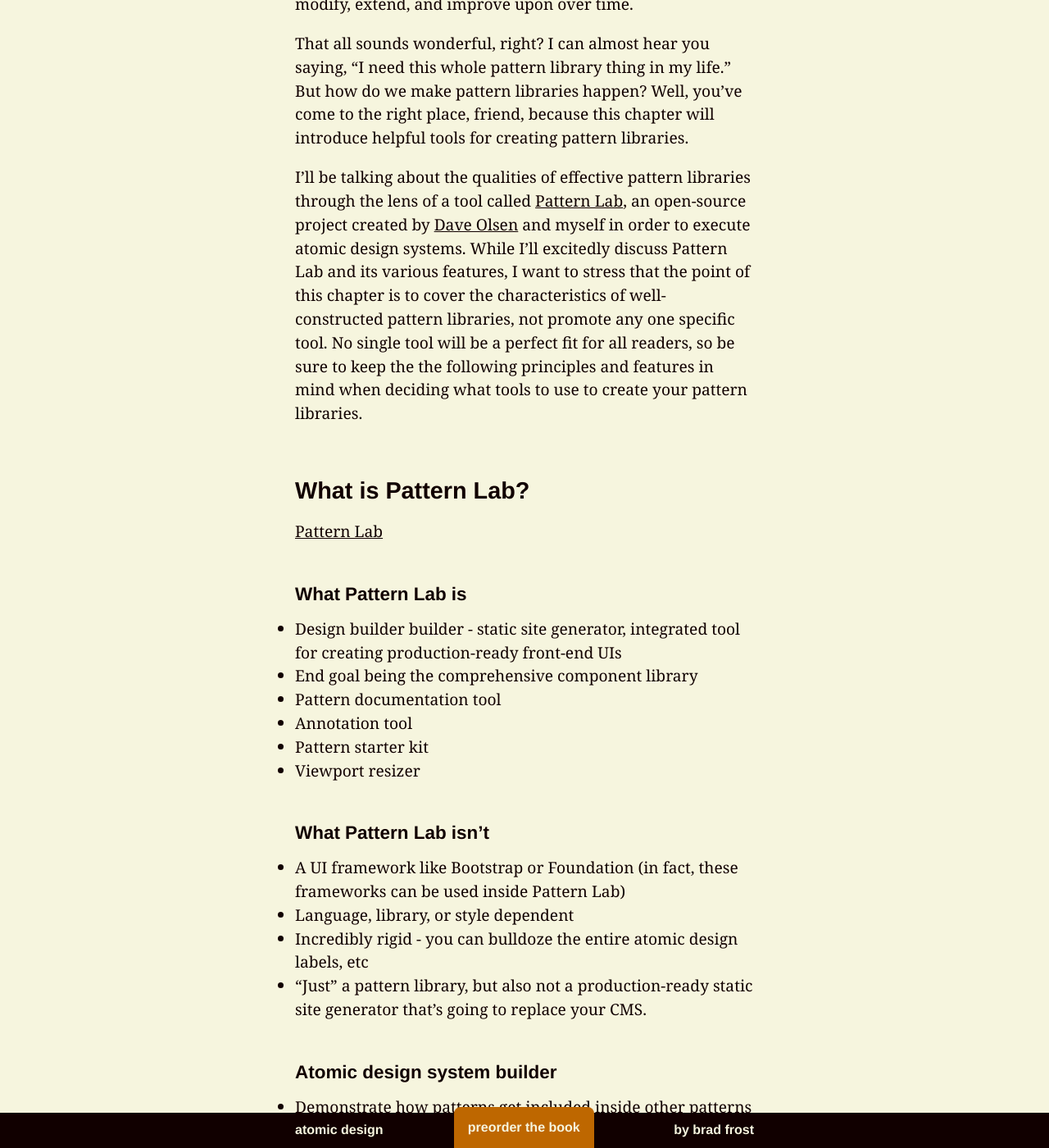
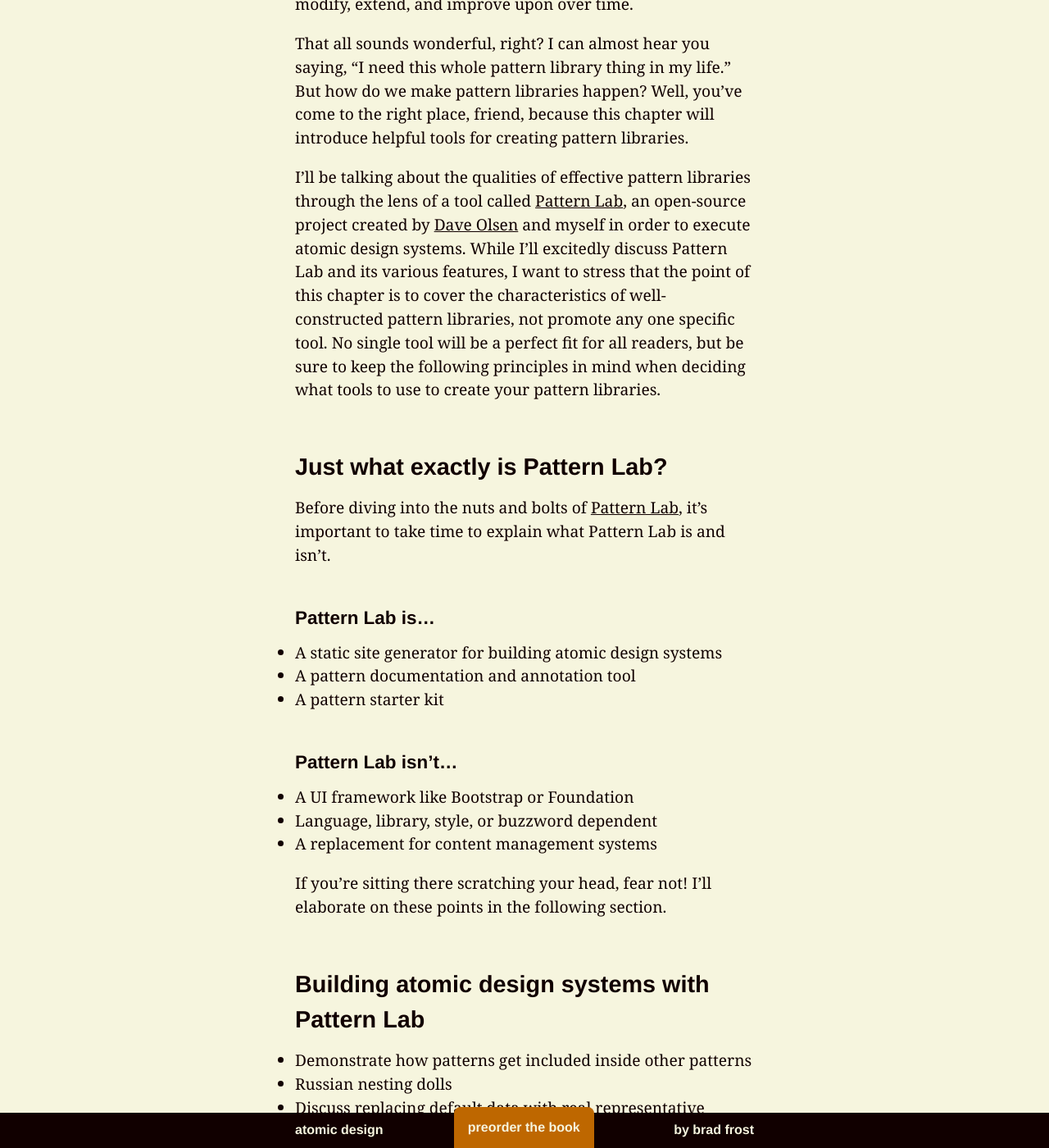
Before and after one commit to bradfrost/atomic-design, a Jekyll site: the page built from chapter-3.md, in a window 1280 px wide and 1400 px high, scrolled down 1199 px. Shown: the whole window at 82% size. Built offline with Jekyll 4.4.1, drawn with Linux system fonts in a browser that asks for light colours; some of the changed text lies outside the part shown.

Commit message:
Chapter 3 draft
Added Russian Nesting Doll image, what PL is

```diff
--- a/chapter-3.md
+++ b/chapter-3.md
@@ -19,27 +19,26 @@ The cornerstone of pattern-based design and development is the pattern library,
 
 That all sounds wonderful, right? I can almost hear you saying, "I need this whole pattern library thing in my life." But how do we make pattern libraries happen? Well, you've come to the right place, friend, because this chapter will introduce helpful tools for creating pattern libraries.
 
-I'll be talking about the qualities of effective pattern libraries through the lens of a tool called [Pattern Lab](http://patternlab.io), an open-source project created by [Dave Olsen](http://dmolsen.com) and myself in order to execute atomic design systems. While I'll excitedly discuss Pattern Lab and its various features, I want to stress that the point of this chapter is to cover the characteristics of well-constructed pattern libraries, not promote any one specific tool. No single tool will be a perfect fit for all readers, so be sure to keep the the following principles and features in mind when deciding what tools to use to create your pattern libraries.
+I'll be talking about the qualities of effective pattern libraries through the lens of a tool called [Pattern Lab](http://patternlab.io), an open-source project created by [Dave Olsen](http://dmolsen.com) and myself in order to execute atomic design systems. While I'll excitedly discuss Pattern Lab and its various features, I want to stress that the point of this chapter is to cover the characteristics of well-constructed pattern libraries, not promote any one specific tool. No single tool will be a perfect fit for all readers, but be sure to keep the following principles in mind when deciding what tools to use to create your pattern libraries.
 
-## What is Pattern Lab?
-[Pattern Lab](http://patternlab.io)
+## Just what exactly is Pattern Lab?
+Before diving into the nuts and bolts of [Pattern Lab](http://patternlab.io), it's important to take time to explain what Pattern Lab is and isn't.
 
-### What Pattern Lab is
-- Design builder builder - static site generator, integrated tool for creating production-ready front-end UIs
-- End goal being the comprehensive component library
-- Pattern documentation tool
-- Annotation tool
-- Pattern starter kit
-- Viewport resizer
+### Pattern Lab is…
+- A static site generator for building atomic design systems
+- A pattern documentation and annotation tool
+- A pattern starter kit
 
-### What Pattern Lab isn't
-- A UI framework like Bootstrap or Foundation (in fact, these frameworks can be used inside Pattern Lab)
-- Language, library, or style dependent
-- Incredibly rigid - you can bulldoze the entire atomic design labels, etc
-- “Just” a pattern library, but also not a production-ready static site generator that's going to replace your CMS.
+### Pattern Lab isn't…
+- A UI framework like Bootstrap or Foundation
+- Language, library, style, or buzzword dependent
+- A replacement for content management systems
 
-### Atomic design system builder
+If you're sitting there scratching your head, fear not! I'll elaborate on these points in the following section.
+
+## Building atomic design systems with Pattern Lab
 - Demonstrate how patterns get included inside other patterns
+- Russian nesting dolls
 - Discuss replacing default data with real representative content (mention how the new version of Pattern Lab supports YAML, Markdown, etc in addition to JSON)
 
 ### Viewport tools for flexible patterns
@@ -58,9 +57,14 @@ I'll be talking about the qualities of effective pattern libraries through the l
 - Documentation tools
 
 ### Pattern Lineage
+-
 
 ### More tools
+- Plugins
 
 
 ## To each their own
 [Styleguides.io/tools.html]()
+
+## Making it all work
+This chapter we
```
Also changed, not shown: images/content/russian-nesting-dolls.jpg (added), 3 other files.
